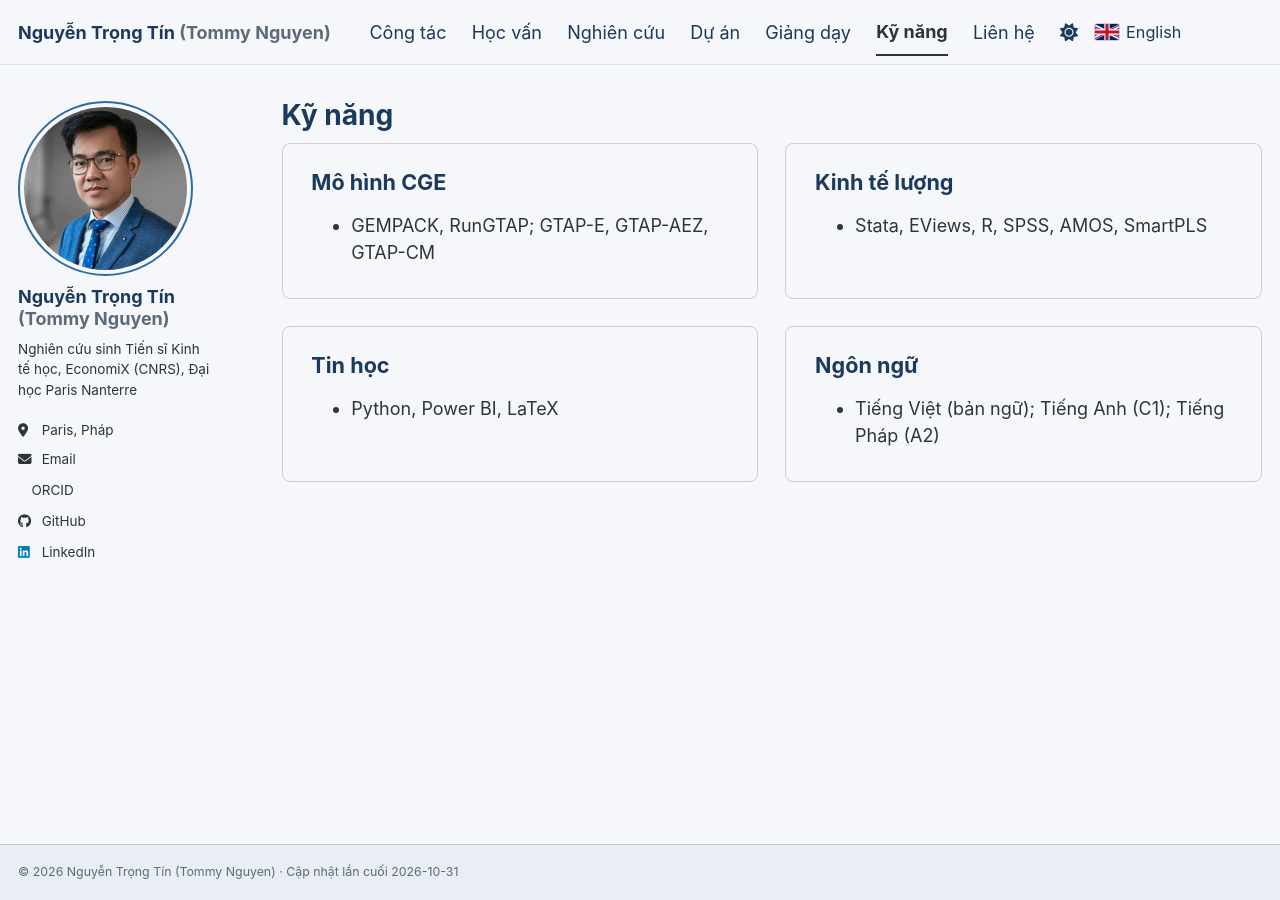
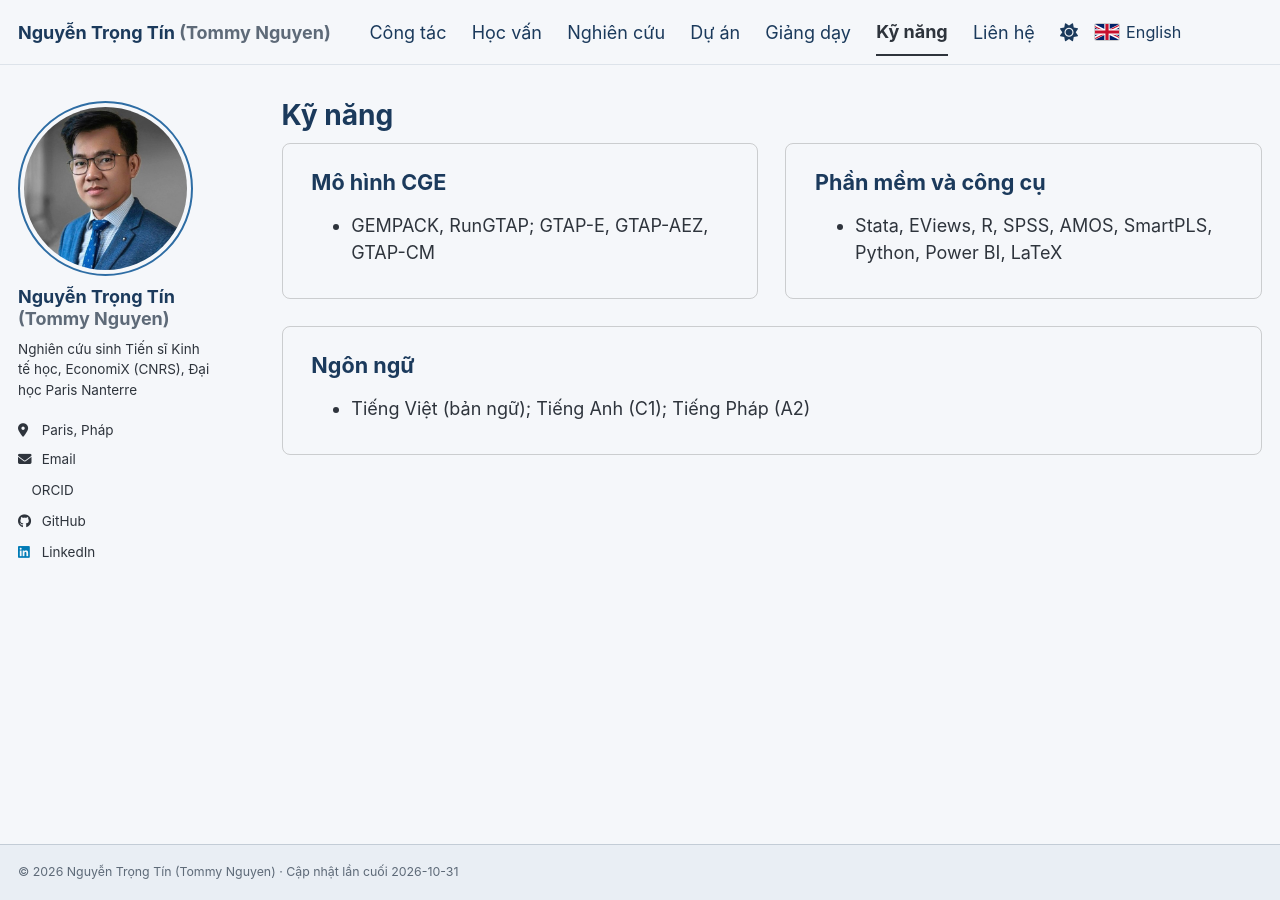
Before and after one commit to trongtin142/trongtin142.github.io, a Jekyll site: the page built from _pages/vi-skills.md, in a window 1280 px wide. Built offline with Jekyll 4.4.1, drawn with Linux system fonts in a browser that asks for light colours; a script bundle is joined from its source files by our own code; a style sheet for code colours, icons or effects is not loaded.

Commit message:
Merge Econometrics and Computing into Software & tools (VI)

```diff
--- a/_pages/vi-skills.md
+++ b/_pages/vi-skills.md
@@ -18,20 +18,13 @@
 </div>
 
 <div class="skill-card">
-<h2>Kinh tế lượng</h2>
+<h2>Phần mềm và công cụ</h2>
 <ul>
-<li>Stata, EViews, R, SPSS, AMOS, SmartPLS</li>
+<li>Stata, EViews, R, SPSS, AMOS, SmartPLS, Python, Power BI, LaTeX</li>
 </ul>
 </div>
 
-<div class="skill-card">
-<h2>Tin học</h2>
-<ul>
-<li>Python, Power BI, LaTeX</li>
-</ul>
-</div>
-
-<div class="skill-card">
+<div class="skill-card skill-card--wide">
 <h2>Ngôn ngữ</h2>
 <ul>
 <li>Tiếng Việt (bản ngữ); Tiếng Anh (C1); Tiếng Pháp (A2)</li>
```
